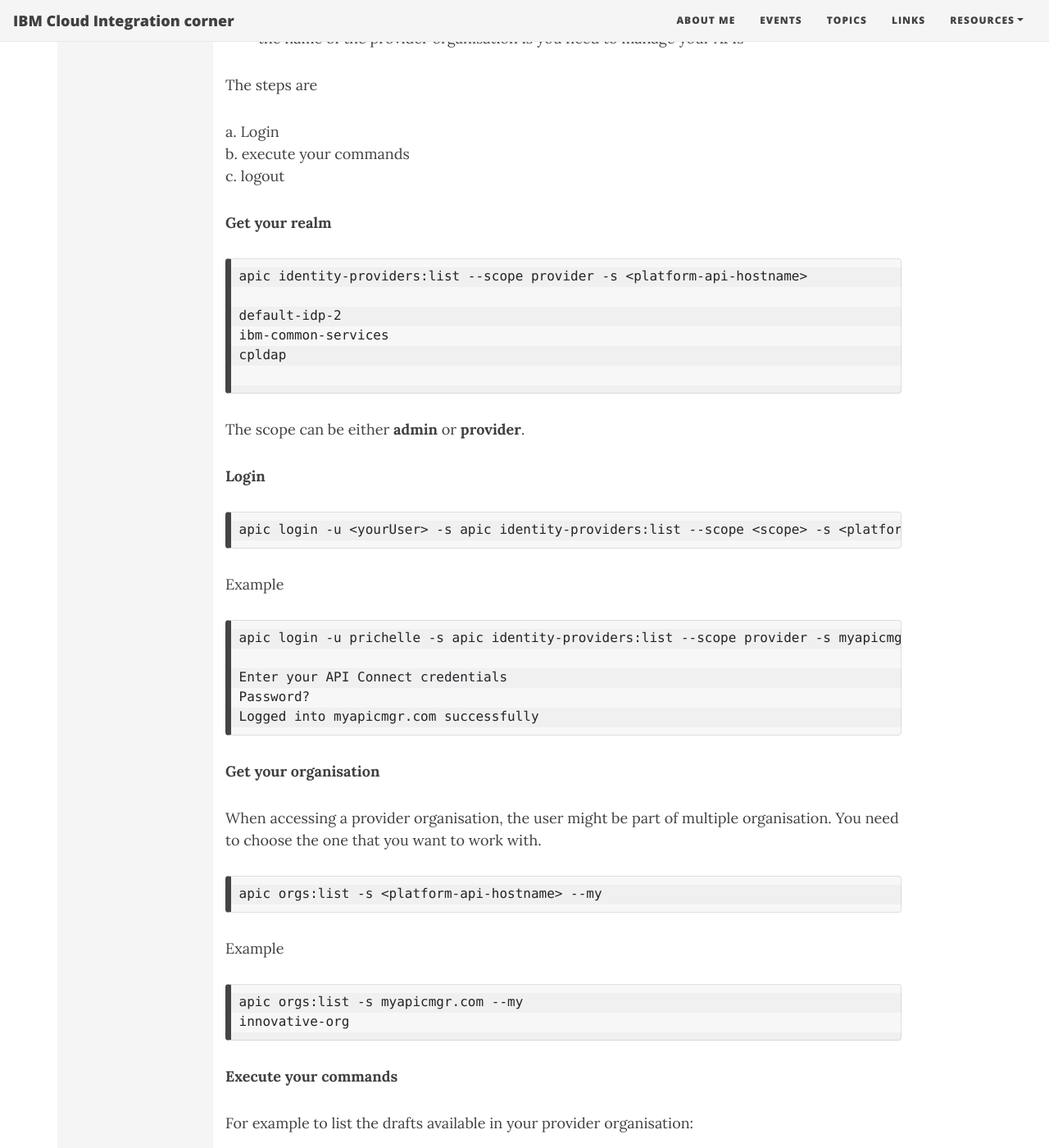
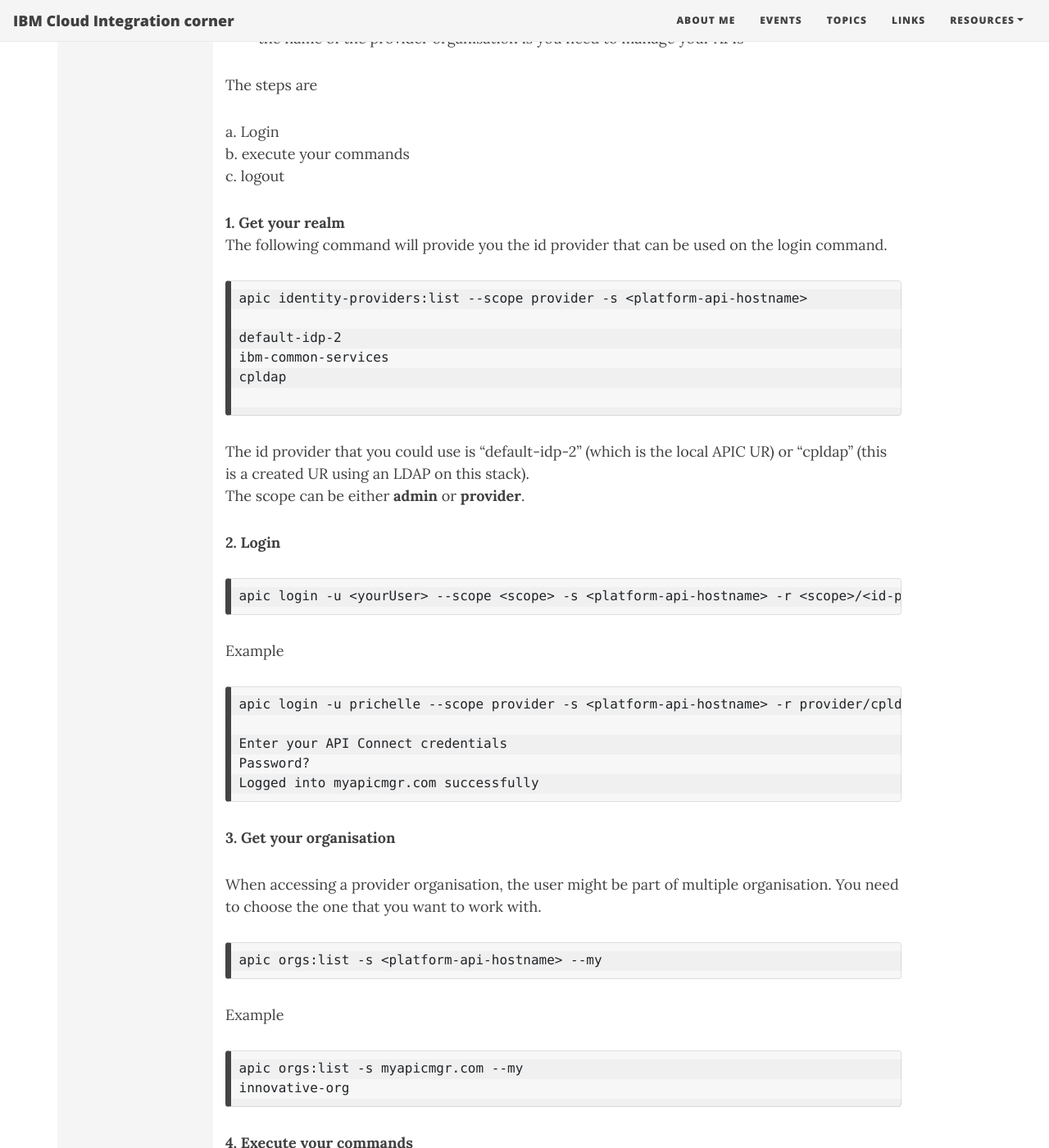
Before and after one commit to prichelle/integration.github.io, a Jekyll site: the page built from _posts/2020-07-16-APICCLI-start.md, in a window 1280 px wide and 1400 px high, scrolled down 1165 px. Shown: the whole window at 82% size. Built offline with Jekyll 4.4.1, drawn with Linux system fonts in a browser that asks for light colours; nearby versions of some CDN libraries; Markdown is read by kramdown in place of the engine named in the settings; comment, search, counter and statistics services are not loaded.

Commit message:
update commands

````diff
--- a/_posts/2020-07-16-APICCLI-start.md
+++ b/_posts/2020-07-16-APICCLI-start.md
@@ -36,7 +36,8 @@
   c. logout
 
 
-__Get your realm__
+__1. Get your realm__
+The following command will provide you the id provider that can be used on the login command.
 
 ```
 apic identity-providers:list --scope provider -s <platform-api-hostname>
@@ -47,25 +48,26 @@
 
 ```
 
+The id provider that you could use is "default-idp-2" (which is the local APIC UR) or "cpldap" (this is a created UR using an LDAP on this stack).
 The scope can be either **admin** or **provider**.
 
-__Login__
+__2. Login__
 
 ```
-apic login -u <yourUser> -s apic identity-providers:list --scope <scope> -s <platform-api-hostname> -r <scope>/<id-provider>
+apic login -u <yourUser> --scope <scope> -s <platform-api-hostname> -r <scope>/<id-provider>
 ```
 
 Example
 
 ```
-apic login -u prichelle -s apic identity-providers:list --scope provider -s myapicmgr.com -r provider/cpldap
+apic login -u prichelle --scope provider -s <platform-api-hostname> -r provider/cpldap
 
 Enter your API Connect credentials
 Password?
 Logged into myapicmgr.com successfully
 ```
 
-__Get your organisation__
+__3. Get your organisation__
 
 When accessing a provider organisation, the user might be part of multiple organisation. You need to choose the one that you want to work with.
 
@@ -80,7 +82,7 @@
 innovative-org
 ```
 
-__Execute your commands__
+__4. Execute your commands__
 
 For example to list the drafts available in your provider organisation:
 ```
````
